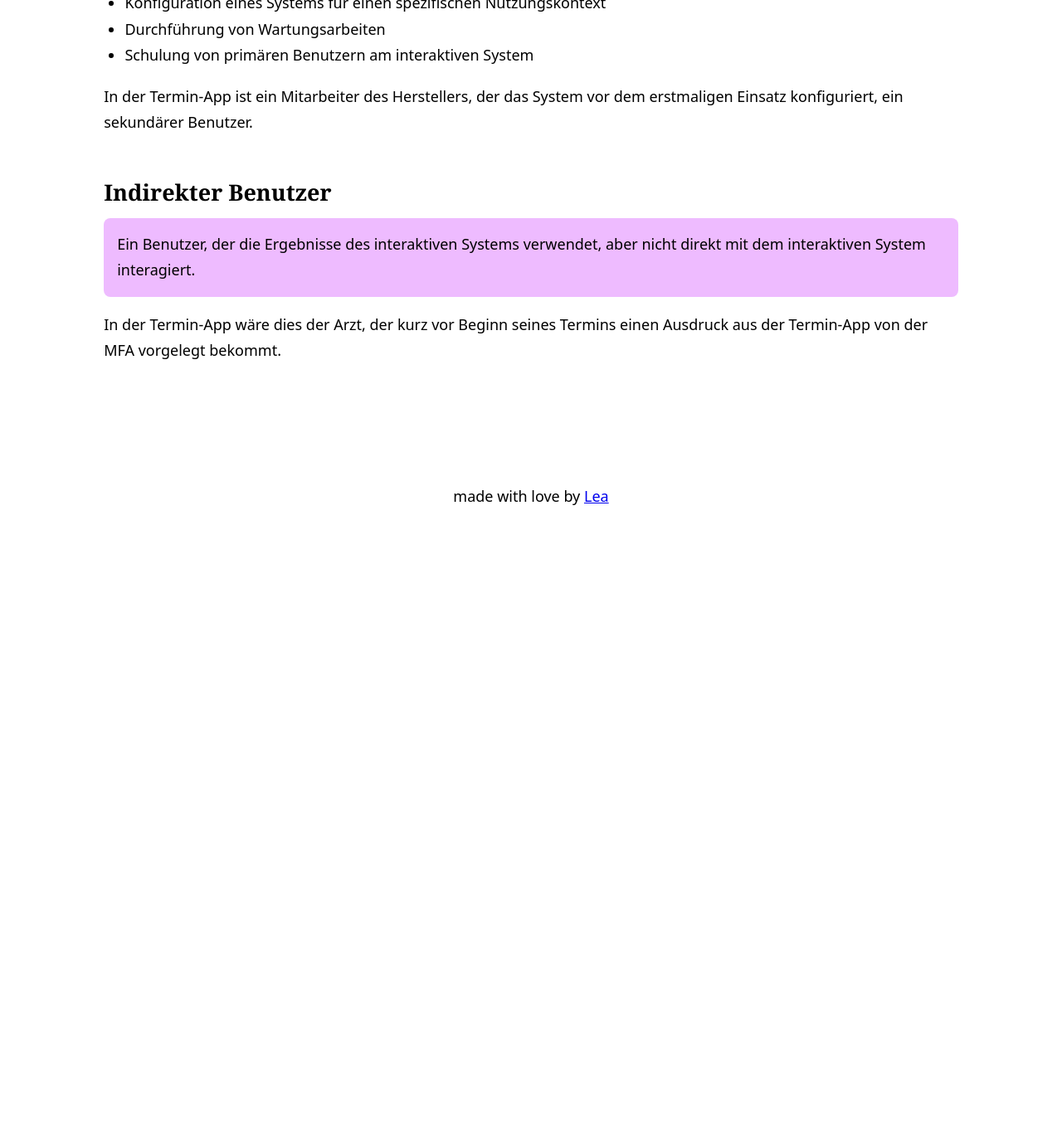
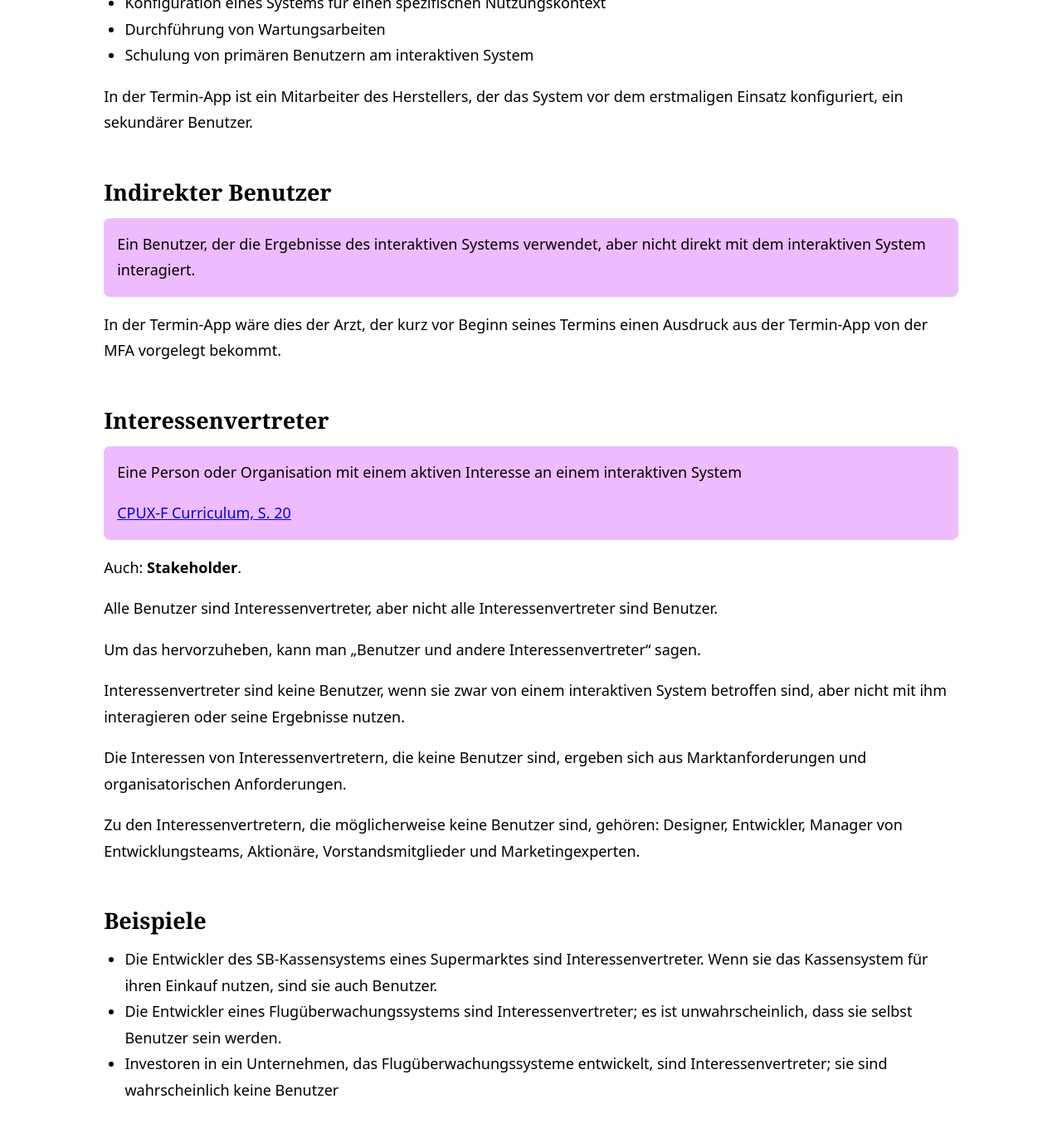
Before and after one commit to learosema/cpux-prep, a Jekyll site: the page built from nutzungskontext-definitionen/benutzer.md, in a window 1280 px wide and 1400 px high, scrolled down 2236 px. Shown: the top 1360 px of the window at 83% size. Built offline with Jekyll 4.4.1, drawn with Linux system fonts in a browser that asks for light colours; our own code applies the rules of GitHub Pages for plain Markdown files; before the commit the page ends 2866 px from its top, so only the background shows below that; some of the changed text lies outside the part shown.

Commit message:
chore: some stuff

```diff
--- a/nutzungskontext-definitionen/benutzer.md
+++ b/nutzungskontext-definitionen/benutzer.md
@@ -19,7 +19,8 @@ Praktisch bedeutet interagieren, dass Benutzer am interaktiven System
 Beispiele:
 
 - Patient klickt einen Wunschtermin in einer Termin-App an. Er hat eine Auswahl getroffen
-- Patient hinterlässt eine Nachricht für den behandelnden Arzt. Er hat eine Eingabe getätigt
+- Patient hinterlässt eine Nachricht für den behandelnden Arzt. Er hat eine
+  Eingabe getätigt
 - Patient schaut nach, wann der nächste Termin ist. Er hat sich Informationen beschafft.
 
 ## Benutzergruppe
@@ -50,9 +51,9 @@ primären Benutzer, sondern auch die sekundären und indirekten Benutzer.
 
 ## Primärer Benutzer
 
-> Ein Benutzer, der das interaktive System für seinen beabsichtigten Zweck benutzt.
+> Ein Benutzer, der das interaktive System für seinen beabsichtigten Zweck verwendet.
 >
-> Basiswissen Usability und User Experience
+> [CPUX-F Curriculum, S. 19](https://www.uxqb.org/public/documents/CPUX-F_DE_Curriculum-und-Glossar.pdf)
 
 In der Termin-App für die Arztpraxis wären dies zunächst die Patienten und die
 MFAs, die mithilfe des Systems Termine vereinbaren.
@@ -62,7 +63,7 @@ MFAs, die mithilfe des Systems Termine vereinbaren.
 > Ein Benutzer, der unterstützende Aufgaben mit dem interaktiven System ausführt,
 > beispielsweise um es zu warten oder um primäre Benutzer zu schulen.
 >
-> Basiswissen Usability und User Experience
+> [CPUX-F Curriculum, S. 19](https://www.uxqb.org/public/documents/CPUX-F_DE_Curriculum-und-Glossar.pdf)
 
 Unterstützende Aufgaben am interaktiven System sind zum Beispiel
 
@@ -80,3 +81,38 @@ erstmaligen Einsatz konfiguriert, ein sekundärer Benutzer.
 
 In der Termin-App wäre dies der Arzt, der kurz vor Beginn seines Termins
 einen Ausdruck aus der Termin-App von der MFA vorgelegt bekommt.
+
+## Interessenvertreter
+
+> Eine Person oder Organisation mit einem aktiven Interesse an einem
+> interaktiven System
+>
+> [CPUX-F Curriculum, S. 20](https://www.uxqb.org/public/documents/CPUX-F_DE_Curriculum-und-Glossar.pdf)
+
+Auch: <strong>Stakeholder</strong>.
+
+Alle Benutzer sind Interessenvertreter, aber nicht alle Interessenvertreter sind
+Benutzer.
+
+Um das hervorzuheben, kann man „Benutzer und andere Interessenvertreter“ sagen.
+
+Interessenvertreter sind keine Benutzer, wenn sie zwar von einem
+interaktiven System betroffen sind, aber nicht mit ihm interagieren oder seine
+Ergebnisse nutzen.
+
+Die Interessen von Interessenvertretern, die keine Benutzer sind,
+ergeben sich aus Marktanforderungen und organisatorischen Anforderungen.
+
+Zu den Interessenvertretern, die möglicherweise keine Benutzer sind, gehören: Designer,
+Entwickler, Manager von Entwicklungsteams, Aktionäre, Vorstandsmitglieder und
+Marketingexperten.
+
+## Beispiele
+
+- Die Entwickler des SB-Kassensystems eines Supermarktes sind
+  Interessenvertreter. Wenn sie das Kassensystem für ihren Einkauf nutzen,
+  sind sie auch Benutzer.
+- Die Entwickler eines Flugüberwachungssystems sind Interessenvertreter; es ist
+  unwahrscheinlich, dass sie selbst Benutzer sein werden.
+- Investoren in ein Unternehmen, das Flugüberwachungssysteme entwickelt, sind
+  Interessenvertreter; sie sind wahrscheinlich keine Benutzer
```
Also changed, not shown: index.md (+2 -0 lines), menschzentrierte-gestaltung/exkurs-integration-in-den-entwicklungsprozess.md (+27 -9 lines), menschzentrierte-gestaltung/grundsaetze.md (+3 -1 lines), nutzungskontext-analyse/interviews.md (+9 -6 lines), nutzungskontext-darlegungsformen/aufgabenmodell.md (added, +54 -0 lines), planung-hcd/qualitaetsziele.md (+21 -11 lines).
